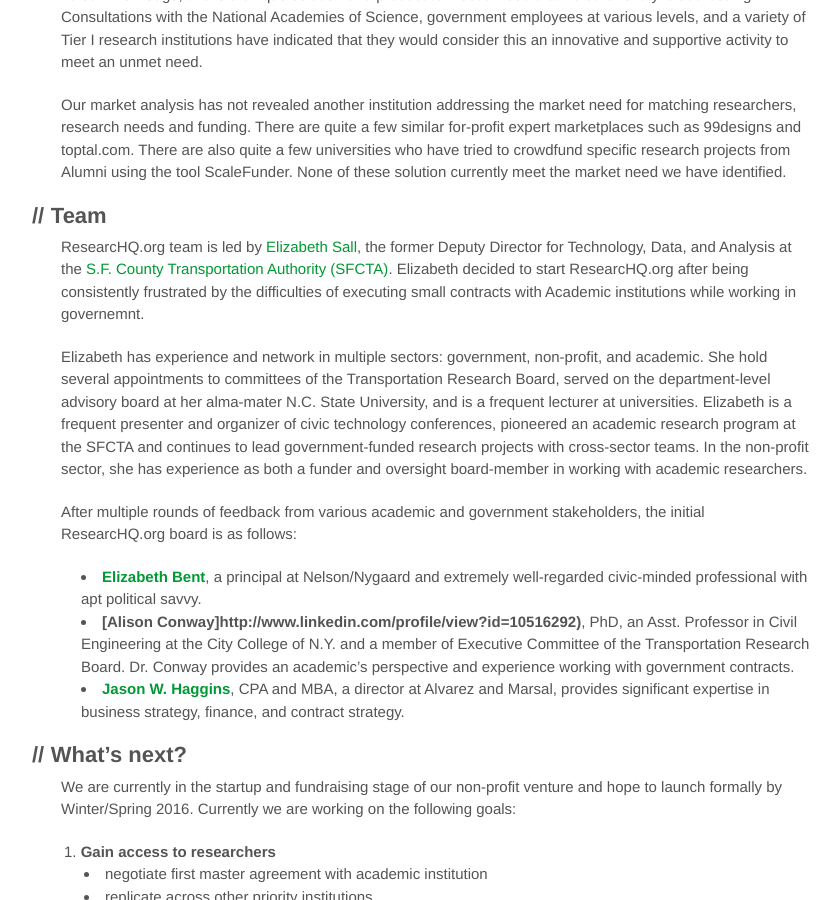
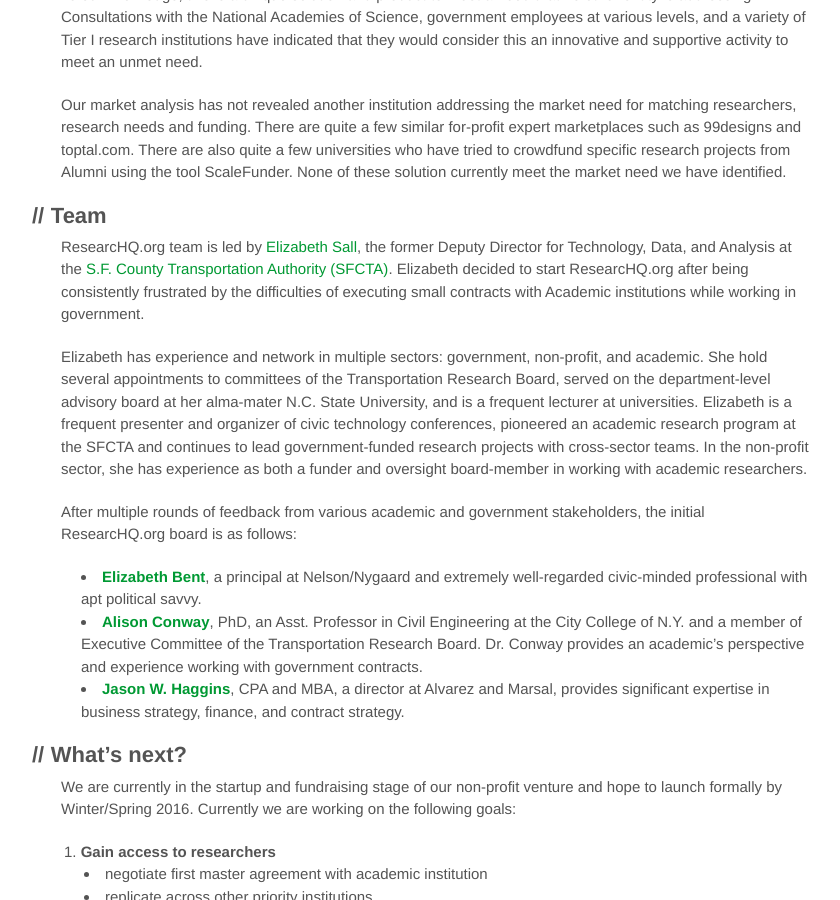
Before and after one commit to researcHQ/researcHQ.github.io, a Jekyll site: the page built from index.md, in a window 1280 px wide and 900 px high, scrolled down 2335 px. Shown: the whole window, without its empty margins (9-849 px from the left). Built offline with Jekyll 4.4.1, drawn with Linux system fonts in a browser that asks for light colours; some web fonts are replaced; some of the changed text lies outside the part shown.

Commit message:
Fix typos.
Thanks, E Greene!

```diff
--- a/index.md
+++ b/index.md
@@ -133,7 +133,7 @@
 the former Deputy Director for Technology, Data, and Analysis at the
 [S.F. County Transportation Authority (SFCTA)](www.sfcta.org/modeling).  Elizabeth decided
 to start ResearcHQ.org after being consistently frustrated by the difficulties
-of executing small contracts with Academic institutions while working in governemnt.
+of executing small contracts with Academic institutions while working in government.
 
 Elizabeth has experience and network in multiple sectors: government, non-profit,
 and academic.  She hold several appointments to committees of the Transportation
@@ -150,7 +150,7 @@
 * **[Elizabeth Bent](http://www.linkedin.com/profile/view?id=11060042)**, a principal at
 Nelson/Nygaard and extremely well-regarded civic-minded professional with
 apt political savvy.
-* **[Alison Conway]http://www.linkedin.com/profile/view?id=10516292)**, PhD, an Asst.
+* **[Alison Conway](http://www.linkedin.com/profile/view?id=10516292)**, PhD, an Asst.
 Professor in Civil Engineering at the City College of N.Y.
 and a member of Executive Committee of the Transportation Research Board. Dr. Conway
 provides an academic’s perspective and experience working with government contracts.
```
Also changed, not shown: other parts of index.md (+1 -1 lines).
